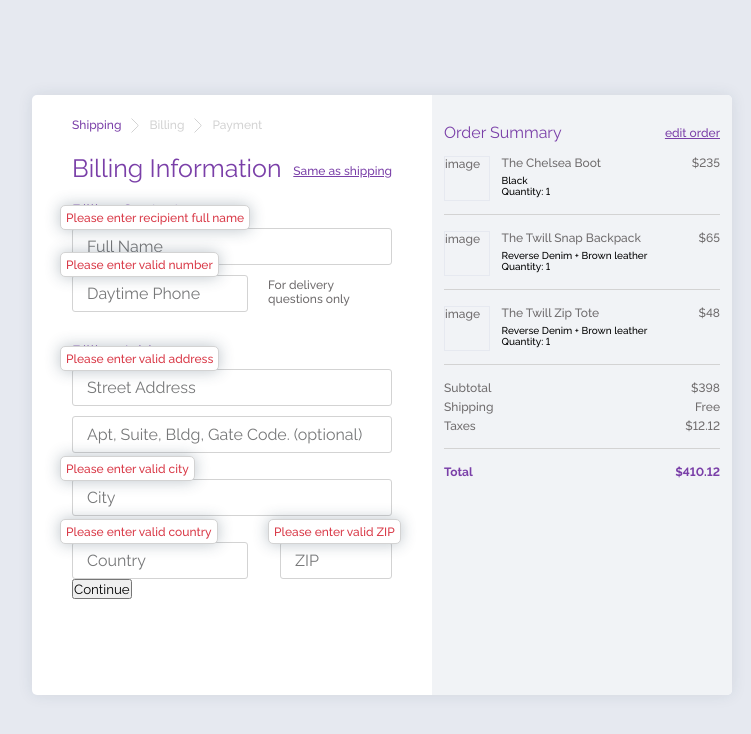
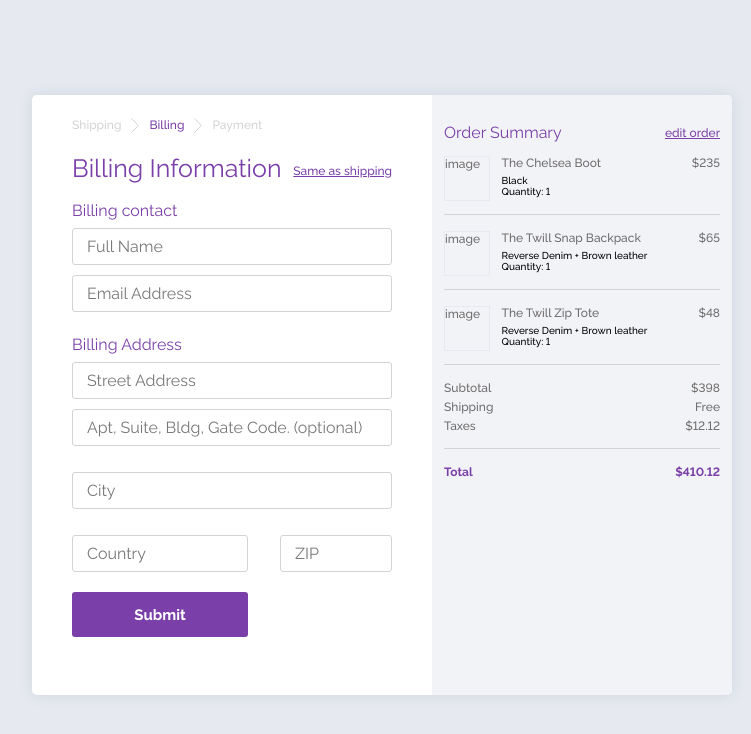
Before and after one commit to saripovdenis/fashion-shop, a React (Create React App) app: page /billing in a window 1280 px wide. Shown: the top 734 px of the page, without its empty margins (258-1009 px from the left). Built offline with nearby package versions, Linux system fonts and the light colour scheme.

Commit message:
Add form validation

```diff
--- a/package.json
+++ b/package.json
@@ -4,6 +4,7 @@
   "private": true,
   "homepage": "/shipping/",
   "dependencies": {
+    "@hookform/resolvers": "^2.7.1",
     "@reduxjs/toolkit": "^1.6.1",
     "@testing-library/jest-dom": "^5.14.1",
     "@testing-library/react": "^11.2.7",
@@ -12,6 +13,7 @@
     "@types/node": "^12.20.16",
     "@types/react-dom": "^17.0.9",
     "@types/react-redux": "^7.1.18",
+    "classnames": "^2.3.1",
     "immer": "^8.0.1",
     "node-sass": "^6.0.1",
     "react": "^17.0.2",
@@ -23,7 +25,8 @@
     "react-scripts": "4.0.3",
     "redux": "^4.1.0",
     "typescript": "^4.3.5",
-    "web-vitals": "^1.1.2"
+    "web-vitals": "^1.1.2",
+    "yup": "^0.32.9"
   },
   "scripts": {
     "start": "react-scripts start",
--- a/src/App.tsx
+++ b/src/App.tsx
@@ -2,7 +2,7 @@ import React from 'react';
 import { Route } from 'react-router';
 
 import { Cart } from './components';
-import { Shipping, Billing, Payment } from './pages';
+import { Shipping, Billing, Payment, Success } from './pages';
 
 const App: React.FC = () => {
   return (
@@ -10,6 +10,7 @@ const App: React.FC = () => {
       <Route path="/shipping" component={Shipping} exact />
       <Route path="/billing" component={Billing} exact />
       <Route path="/payment" component={Payment} exact />
+      <Route path="/success" component={Success} exact />
       <Cart />
     </div>
   );
--- a/src/components/PageHeader.tsx
+++ b/src/components/PageHeader.tsx
@@ -1,10 +1,21 @@
 import React from 'react';
 
-function PageHeader() {
+import classNames from 'classnames';
+
+interface Props {
+  active: string;
+}
+
+function PageHeader({ active }: Props) {
   return (
     <div className="page__header">
       <div className="page__header__item">
-        <div className="page__header__item--active">Shipping</div>
+        <div
+          className={classNames({
+            'page__header__item--active': active === 'shipping',
+          })}>
+          Shipping
+        </div>
       </div>
 
       <div className="page__header__item">
@@ -21,7 +32,14 @@ function PageHeader() {
         </svg>
       </div>
 
-      <div className="page__header__item">Billing</div>
+      <div className="page__header__item">
+        <div
+          className={classNames({
+            'page__header__item--active': active === 'billing',
+          })}>
+          Billing
+        </div>
+      </div>
       <div className="page__header__item">
         <svg
           width="8"
@@ -35,7 +53,14 @@ function PageHeader() {
           />
         </svg>
       </div>
-      <div className="page__header__item">Payment</div>
+      <div className="page__header__item">
+        <div
+          className={classNames({
+            'page__header__item--active': active === 'payment',
+          })}>
+          Payment
+        </div>
+      </div>
     </div>
   );
 }
--- a/src/pages/Billing.tsx
+++ b/src/pages/Billing.tsx
@@ -1,37 +1,98 @@
 import React from 'react';
+
+import { SubmitHandler, useForm } from 'react-hook-form';
+import { yupResolver } from '@hookform/resolvers/yup';
+import * as yup from 'yup';
+
+import { useDispatch, useSelector } from 'react-redux';
+
+import { History } from 'history';
+
 import { PageHeader } from '../components';
+import { RootState, InfoBilling } from '../types';
 
-function Billing() {
+import { createPushBillingAction } from '../redux/actions/info';
+
+interface Props {
+  history: History;
+}
+
+const schema = yup.object().shape({
+  name: yup
+    .string()
+    .required('This field is required')
+    .matches(/\w\s\w\s?\w?/, 'Enter a valid name. For example: Jack Harlow'),
+  email: yup
+    .string()
+    .required('This field is required')
+    .matches(/@/, 'Enter a valid email. For example: fashion-shop@yandex.com'),
+  address: yup.string().required('This field is required'),
+  city: yup.string().required('This field is required'),
+  country: yup.string().required('This field is required'),
+  zip: yup
+    .string()
+    .required('This field is required')
+    .matches(/\d\d\d\d\d\d/, 'Enter a valid zip. For example: 628600'),
+});
+
+function Billing({ history }: Props) {
+  const dispatch = useDispatch();
+
+  const { name, address, suite, city, country, zip } = useSelector(
+    ({ info }: RootState) => info.shipping,
+  );
+
+  const {
+    register,
+    handleSubmit,
+    setValue,
+    formState: { errors },
+  } = useForm<InfoBilling>({ resolver: yupResolver(schema) });
+
+  const onSubmit: SubmitHandler<InfoBilling> = (data: InfoBilling) => {
+    dispatch(createPushBillingAction(data));
+    history.push('/payment');
+  };
+
+  const sameHandler = () => {
+    const options = { shouldValidate: true, shouldDirty: true };
+    setValue('name', name, options);
+    setValue('address', address, options);
+    setValue('suite', suite, options);
+    setValue('city', city, options);
+    setValue('country', country, options);
+    setValue('zip', zip, options);
+  };
+
   return (
     <div className="page">
-      <PageHeader />
+      <PageHeader active="billing" />
 
       <div className="page__content">
         <div className="title">
           <h1>Billing Information</h1>
-          <button>Same as shipping</button>
+          <button onClick={sameHandler}>Same as shipping</button>
         </div>
 
-        <form>
+        <form onSubmit={handleSubmit(onSubmit)}>
           <div className="form__block">
-            <h2>Billing Contact</h2>
+            <h2>Billing contact</h2>
             <div className="form__block__input">
               <div className="form__block__input--full">
+                {errors.name && (
                   <div className="form__block__input__error">
-                  <div className="form__block__input__error--message">
-                    Please enter recipient full name
+                    <div className="form__block__input__error--message">{errors.name.message}</div>
                   </div>
+                )}
+                <input {...register('name')} placeholder="Full Name" type="text" />
               </div>
-                <input placeholder="Full Name" type="text" />
+              <div className="form__block__input--full">
+                {errors.email && (
+                  <div className="form__block__input__error">
+                    <div className="form__block__input__error--message">{errors.email.message}</div>
                   </div>
-              <div className="form__block__input--medium">
-                <div className="form__block__input__error">
-                  <div className="form__block__input__error--message">
-                    Please enter valid number
-                  </div>
-                </div>
-                <input placeholder="Daytime Phone" type="text" />
-                <label>For delivery questions only</label>
+                )}
+                <input {...register('email')} placeholder="Email Address" type="text" />
               </div>
             </div>
           </div>
@@ -39,45 +100,62 @@ function Billing() {
             <h2>Billing Address</h2>
             <div className="form__block__input">
               <div className="form__block__input--full">
+                {errors.address && (
                   <div className="form__block__input__error">
                     <div className="form__block__input__error--message">
-                    Please enter valid address
+                      {errors.address.message}
                     </div>
                   </div>
-                <input placeholder="Street Address" type="text" />
+                )}
+                <input {...register('address')} placeholder="Street Address" type="text" />
               </div>
               <div className="form__block__input--full">
-                <input placeholder="Apt, Suite, Bldg, Gate Code. (optional)" type="text" />
+                <input
+                  {...register('suite')}
+                  placeholder="Apt, Suite, Bldg, Gate Code. (optional)"
+                  type="text"
+                />
               </div>
               <div className="out">
                 <div className="form__block__input--full">
+                  {errors.city && (
                     <div className="form__block__input__error">
                       <div className="form__block__input__error--message">
-                      Please enter valid city
+                        {errors.city.message}
                       </div>
                     </div>
-                  <input placeholder="City" type="text" />
+                  )}
+                  <input {...register('city')} name="city" placeholder="City" type="text" />
                 </div>
               </div>
               <div className="out">
                 <div className="form__block__input--medium">
+                  {errors.country && (
                     <div className="form__block__input__error">
                       <div className="form__block__input__error--message">
-                      Please enter valid country
+                        {errors.country.message}
                       </div>
                     </div>
-                  <input placeholder="Country" type="text" />
+                  )}
+                  <input
+                    {...register('country')}
+                    name="country"
+                    placeholder="Country"
+                    type="text"
+                  />
                 </div>
                 <div className="form__block__input--short">
+                  {errors.zip && (
                     <div className="form__block__input__error">
-                    <div className="form__block__input__error--message">Please enter valid ZIP</div>
+                      <div className="form__block__input__error--message">{errors.zip.message}</div>
                     </div>
-                  <input placeholder="ZIP" type="text" />
+                  )}
+                  <input {...register('zip')} name="zip" placeholder="ZIP" type="number" />
                 </div>
               </div>
             </div>
           </div>
-          <button>Continue</button>
+          <input type="submit" />
         </form>
       </div>
     </div>
--- a/src/pages/Payment.tsx
+++ b/src/pages/Payment.tsx
@@ -1,10 +1,60 @@
 import React from 'react';
+
+import { SubmitHandler, useForm } from 'react-hook-form';
+import { yupResolver } from '@hookform/resolvers/yup';
+import * as yup from 'yup';
+
+import { useDispatch } from 'react-redux';
+import { createPushPaymentAction } from '../redux/actions/info';
+
+import { History } from 'history';
+
 import { PageHeader } from '../components';
+import { InfoPayment } from '../types';
 
-function Payment() {
+interface Props {
+  history: History;
+}
+
+const schema = yup.object().shape({
+  name: yup
+    .string()
+    .required('This field is required')
+    .matches(/\w\s\w\s?\w?/, 'Enter a valid name. For example: Jack Harlow'),
+  card: yup
+    .string()
+    .required('This field is required')
+    .matches(
+      /\d\d\d\d\s\d\d\d\d\s\d\d\d\d\s\d\d\d\d/,
+      'Enter a valid card. For example: 1111 1111 1111 1111',
+    ),
+  date: yup
+    .string()
+    .required('This field is required')
+    .matches(/\d\d\/\d\d/, 'Enter a valid date. For example: 09/11'),
+  code: yup
+    .string()
+    .required('This field is required')
+    .matches(/\d\d\d/, 'Enter a valid zip. For example: 600'),
+});
+
+function Payment({ history }: Props) {
+  const dispatch = useDispatch();
+
+  const {
+    register,
+    handleSubmit,
+    formState: { errors },
+  } = useForm<InfoPayment>({ resolver: yupResolver(schema) });
+
+  const onSubmit: SubmitHandler<InfoPayment> = (data: InfoPayment) => {
+    dispatch(createPushPaymentAction(data));
+    history.push('./success');
+  };
+
   return (
     <div className="page">
-      <PageHeader />
+      <PageHeader active="payment" />
 
       <div className="page__content">
         <h1>Payment</h1>
@@ -12,15 +62,21 @@ function Payment() {
         {/* <svg></svg> */}
         <span>This is a secure 128-bit SSL encrypted payment.</span>
 
-        <form action="">
+        <form onSubmit={handleSubmit(onSubmit)}>
           <div className="form__block">
             <h2>Cardholder Name</h2>
             <div className="form__block__input">
               <div className="form__block__input--full">
+                {errors.name && (
                   <div className="form__block__input__error">
-                  <div className="form__block__input__error--message">Please enter valid name</div>
+                    <div className="form__block__input__error--message">{errors.name.message}</div>
                   </div>
-                <input placeholder="Name as it appears on your card" type="text" name="" id="" />
+                )}
+                <input
+                  {...register('name')}
+                  placeholder="Name as it appears on your card"
+                  type="text"
+                />
               </div>
             </div>
           </div>
@@ -28,12 +84,12 @@ function Payment() {
             <h2>Card Number</h2>
             <div className="form__block__input">
               <div className="form__block__input--full">
+                {errors.card && (
                   <div className="form__block__input__error">
-                  <div className="form__block__input__error--message">
-                    Please enter valid number
+                    <div className="form__block__input__error--message">{errors.card.message}</div>
                   </div>
-                </div>
-                <input placeholder="XXXX XXXX XXXX XXXX XXXX" type="text" name="" id="" />
+                )}
+                <input {...register('card')} placeholder="XXXX XXXX XXXX XXXX" type="text" />
               </div>
             </div>
           </div>
@@ -43,12 +99,14 @@ function Payment() {
                 <h2>Expire Date</h2>
                 <div className="form__block__input">
                   <div className="form__block__input--short">
+                    {errors.date && (
                       <div className="form__block__input__error">
                         <div className="form__block__input__error--message">
-                        Please enter valid date
+                          {errors.date.message}
                         </div>
                       </div>
-                    <input placeholder="MM/YY" type="text" />
+                    )}
+                    <input {...register('date')} placeholder="MM/YY" type="text" />
                   </div>
                 </div>
               </div>
@@ -56,19 +114,21 @@ function Payment() {
                 <h2>Security Code</h2>
                 <div className="form__block__input">
                   <div className="form__block__input--short">
+                    {errors.code && (
                       <div className="form__block__input__error">
                         <div className="form__block__input__error--message">
-                        Please enter valid code
+                          {errors.code.message}
                         </div>
                       </div>
-                    <input placeholder="XXX" type="text" />
+                    )}
+                    <input {...register('code')} placeholder="XXX" type="password" />
                   </div>
                 </div>
               </div>
             </div>
           </div>
 
-          <button>Pay Securely</button>
+          <input type="submit" />
         </form>
       </div>
     </div>
--- a/src/pages/Shipping.tsx
+++ b/src/pages/Shipping.tsx
@@ -2,28 +2,55 @@ import React from 'react';
 import { PageHeader } from '../components';
 
 import { useDispatch } from 'react-redux';
+
 import { SubmitHandler, useForm } from 'react-hook-form';
+import { yupResolver } from '@hookform/resolvers/yup';
+import * as yup from 'yup';
+
+import { History } from 'history';
 
 import { createPushShippingAction } from '../redux/actions/info';
 import { InfoShipping } from '../types';
 
-const Shipping = () => {
+interface Props {
+  history: History;
+}
+
+const schema = yup.object().shape({
+  name: yup
+    .string()
+    .required('This field is required')
+    .matches(/\w\s\w\s?\w?/, 'Enter a valid name. For example: Jack Harlow'),
+  phone: yup
+    .string()
+    .required('This field is required')
+    .matches(/\+?\d\d\d\d\d\d\d\d\d\d\d/, 'Enter a valid phone. For example: 88005553535'),
+  address: yup.string().required('This field is required'),
+  city: yup.string().required('This field is required'),
+  country: yup.string().required('This field is required'),
+  zip: yup
+    .string()
+    .required('This field is required')
+    .matches(/\d\d\d\d\d\d/, 'Enter a valid zip. For example: 628600'),
+});
+
+const Shipping = ({ history }: Props) => {
   const {
     register,
     handleSubmit,
-    watch,
     formState: { errors },
-  } = useForm<InfoShipping>();
+  } = useForm<InfoShipping>({ resolver: yupResolver(schema) });
 
   const dispatch = useDispatch();
 
   const onSubmit: SubmitHandler<InfoShipping> = (data: InfoShipping) => {
     dispatch(createPushShippingAction(data));
+    history.push('/billing');
   };
 
   return (
     <div className="page">
-      <PageHeader />
+      <PageHeader active="shipping" />
 
       <div className="page__content">
         <h1>Shipping Info</h1>
@@ -35,33 +62,18 @@ const Shipping = () => {
               <div className="form__block__input--full">
                 {errors.name && (
                   <div className="form__block__input__error">
-                    <div className="form__block__input__error--message">This field is required</div>
+                    <div className="form__block__input__error--message">{errors.name.message}</div>
                   </div>
                 )}
-                <input
-                  {...register('name', {
-                    required: true,
-                    pattern: /\w\s\w\s?\w?/,
-                  })}
-                  placeholder="Full Name"
-                  type="text"
-                />
+                <input {...register('name')} placeholder="Full Name" type="text" />
               </div>
               <div className="form__block__input--medium">
                 {errors.phone && (
                   <div className="form__block__input__error">
-                    <div className="form__block__input__error--message">
-                      Please, enter valid phone number
-                    </div>
+                    <div className="form__block__input__error--message">{errors.phone.message}</div>
                   </div>
                 )}
-                <input
-                  {...register('phone', {
-                    pattern: /\+?\d\d\d\d\d\d\d\d\d\d\d/,
-                  })}
-                  placeholder="Daytime Phone"
-                  type="number"
-                />
+                <input {...register('phone')} placeholder="Daytime Phone" type="number" />
                 <label>For delivery questions only</label>
               </div>
             </div>
@@ -72,7 +84,9 @@ const Shipping = () => {
               <div className="form__block__input--full">
                 {errors.address && (
                   <div className="form__block__input__error">
-                    <div className="form__block__input__error--message">This field is required</div>
+                    <div className="form__block__input__error--message">
+                      {errors.address.message}
+                    </div>
                   </div>
                 )}
                 <input
@@ -82,49 +96,47 @@ const Shipping = () => {
                 />
               </div>
               <div className="form__block__input--full">
-                <input placeholder="Apt, Suite, Bldg, Gate Code. (optional)" type="text" />
+                <input
+                  {...register('suite')}
+                  placeholder="Apt, Suite, Bldg, Gate Code. (optional)"
+                  type="text"
+                />
               </div>
               <div className="out">
                 <div className="form__block__input--full">
-                  {/* {cityDirty && cityError && (
+                  {errors.city && (
                     <div className="form__block__input__error">
-                      <div className="form__block__input__error--message">{cityError}</div>
+                      <div className="form__block__input__error--message">
+                        {errors.city.message}
+                      </div>
                     </div>
-                  )} */}
-                  <input
-                    {...register('city', { required: true })}
-                    name="city"
-                    placeholder="City"
-                    type="text"
-                  />
+                  )}
+                  <input {...register('city')} name="city" placeholder="City" type="text" />
                 </div>
               </div>
               <div className="out">
                 <div className="form__block__input--medium">
-                  {/* {countryDirty && countryError && (
+                  {errors.country && (
                     <div className="form__block__input__error">
-                      <div className="form__block__input__error--message">{countryError}</div>
+                      <div className="form__block__input__error--message">
+                        {errors.country.message}
+                      </div>
                     </div>
-                  )} */}
+                  )}
                   <input
-                    {...register('country', { required: true })}
+                    {...register('country')}
                     name="country"
                     placeholder="Country"
                     type="text"
                   />
                 </div>
                 <div className="form__block__input--short">
-                  {/* {zipDirty && zipError && (
+                  {errors.zip && (
                     <div className="form__block__input__error">
-                      <div className="form__block__input__error--message">{zipError}</div>
+                      <div className="form__block__input__error--message">{errors.zip.message}</div>
                     </div>
-                  )} */}
-                  <input
-                    {...register('zip', { required: true, pattern: /\d\d\d\d\d\d/ })}
-                    name="zip"
-                    placeholder="ZIP"
-                    type="number"
-                  />
+                  )}
+                  <input {...register('zip')} name="zip" placeholder="ZIP" type="number" />
                 </div>
               </div>
             </div>
--- /dev/null
+++ b/src/pages/Success.tsx
@@ -0,0 +1,27 @@
+import React from 'react';
+
+import { useSelector } from 'react-redux';
+
+import { RootState } from '../types';
+
+function Success() {
+  const { email } = useSelector(({ info }: RootState) => info.billing);
+
+  return (
+    <div className="page">
+      <div className="page__content">
+        <h1>Thank you for your order!</h1>
+        <br />
+        <div>Your order number is: 1888787788</div>
+        <div>Your will recieve an email confirmation shortly to {email}</div>
+        <br />
+        <div>Estimated elivery Day is</div>
+        <div>Friday 1st April 2016</div>
+        <br />
+        <div>Print Recipe</div>
+      </div>
+    </div>
+  );
+}
+
+export default Success;
--- a/src/pages/index.js
+++ b/src/pages/index.js
@@ -1,3 +1,4 @@
 export { default as Shipping } from './Shipping';
 export { default as Billing } from './Billing';
 export { default as Payment } from './Payment';
+export { default as Success } from './Success';
--- a/src/redux/actions/constants.ts
+++ b/src/redux/actions/constants.ts
@@ -3,3 +3,4 @@ export const RemoveItemActionType = 'REMOVE_ITEM';
 
 export const PushBillingActionType = 'PUSH_BILLING';
 export const PushShippingActionType = 'PUSH_SHIPPING';
+export const PushPaymentActionType = 'PUSH_PAYMENT';
--- a/src/redux/actions/info.ts
+++ b/src/redux/actions/info.ts
@@ -1,9 +1,10 @@
-import { PushBillingActionType, PushShippingActionType } from './constants';
-import { Action, InfoBilling, InfoShipping } from '../../types';
+import { PushBillingActionType, PushShippingActionType, PushPaymentActionType } from './constants';
+import { Action, InfoBilling, InfoShipping, InfoPayment } from '../../types';
 import { createAction } from './createAction';
 
 export type PushShippingAction = Action<typeof PushShippingActionType, InfoShipping>;
 export type PushBillingAction = Action<typeof PushBillingActionType, InfoBilling>;
+export type PushPaymentAction = Action<typeof PushPaymentActionType, InfoPayment>;
 
 export function createPushShippingAction(info: InfoShipping): PushShippingAction {
   return createAction(PushShippingActionType, info);
@@ -12,3 +13,7 @@ export function createPushShippingAction(info: InfoShipping): PushShippingAction
 export function createPushBillingAction(info: InfoBilling): PushBillingAction {
   return createAction(PushBillingActionType, info);
 }
+
+export function createPushPaymentAction(info: InfoPayment): PushPaymentAction {
+  return createAction(PushPaymentActionType, info);
+}
--- a/src/redux/reducers/info.ts
+++ b/src/redux/reducers/info.ts
@@ -20,6 +20,12 @@ const initialState: InfoState = {
     city: '',
     country: '',
     zip: '',
+  },
+  payment: {
+    name: '',
+    card: '',
+    date: '',
+    code: '',
   },
 };
 
```
Also changed, not shown: src/types.ts (+8 -0 lines), 1 other file (tests, documents, lock files or other folders). Lines whose indentation alone changed are shown as unchanged.
